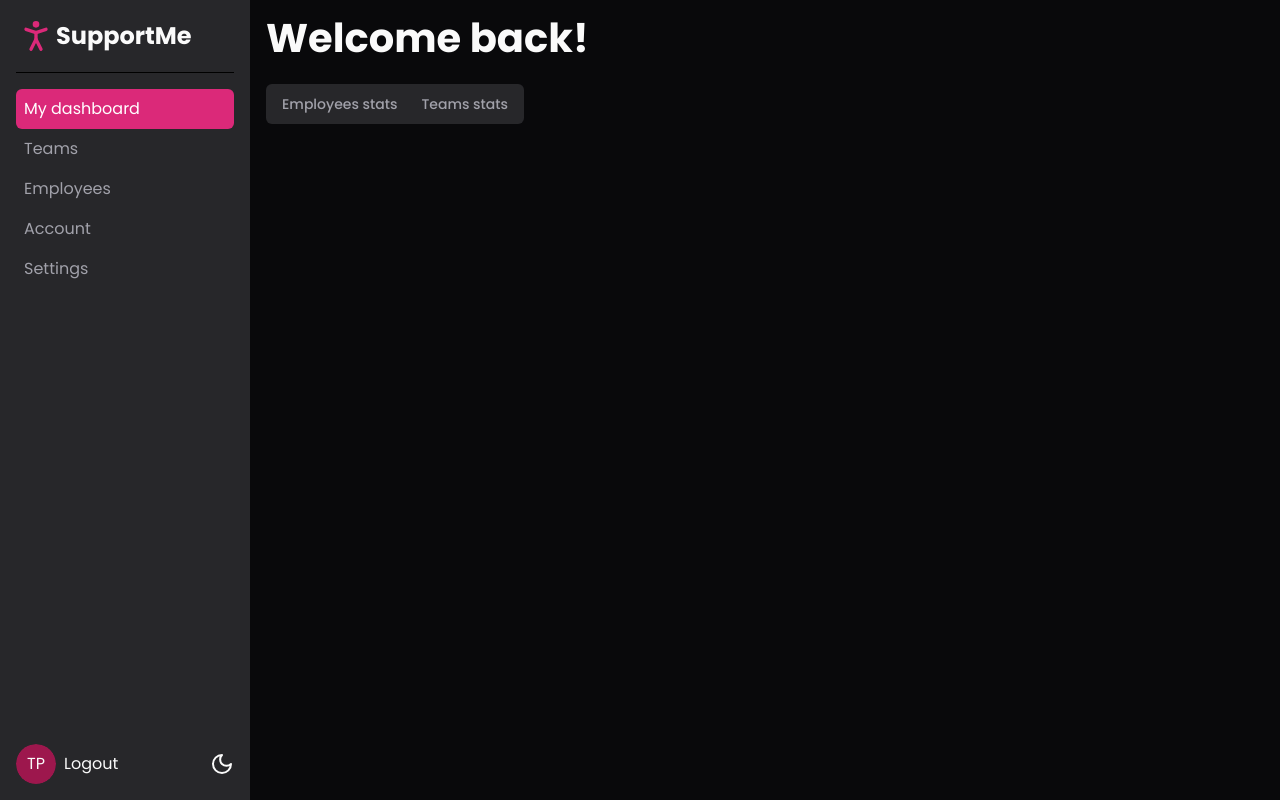
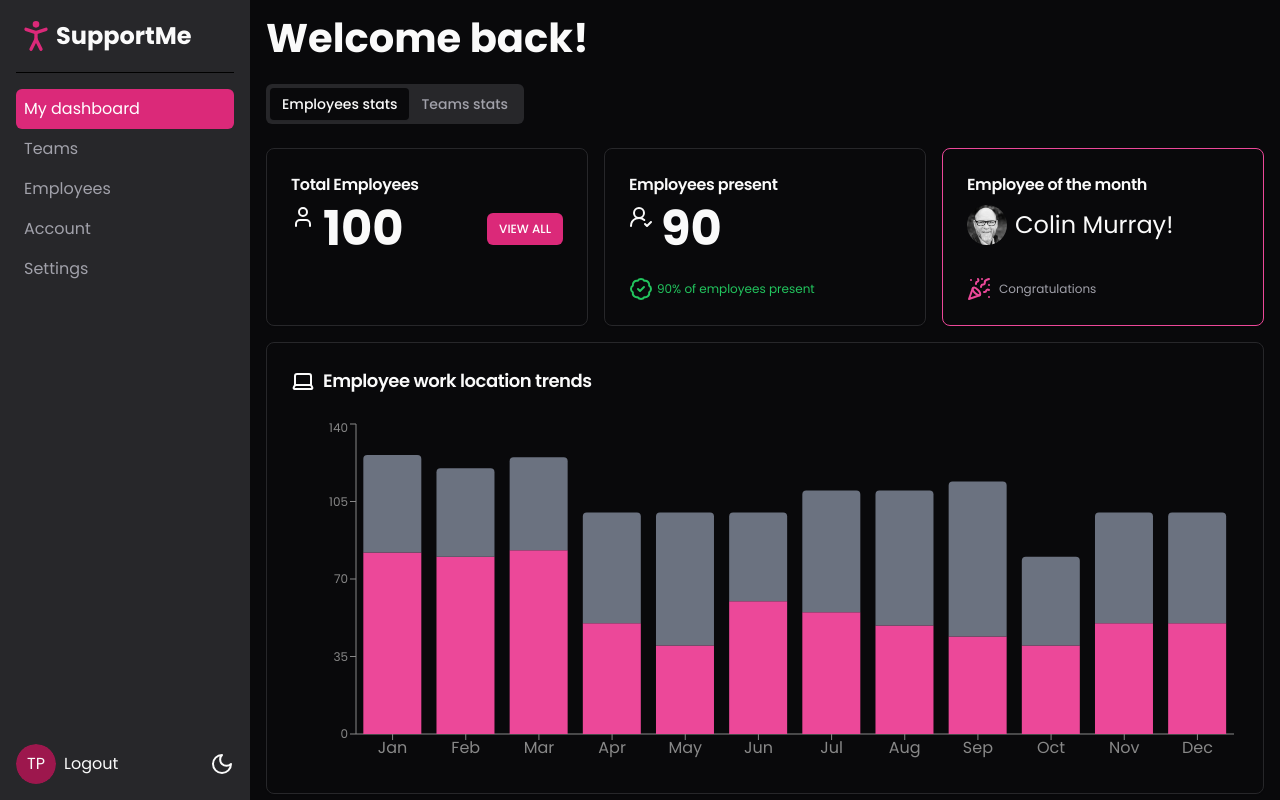
Before and after one commit to Wolferner/shadcn-ui-learning, a Next.js app: page /dashboard in a window 1280 px wide. Built offline with nearby package versions, Linux system fonts and the light colour scheme.

Commit message:
35. Created chart in work-location-trends

```diff
--- a/app/dashboard/components/employees-stats.tsx
+++ /dev/null
@@ -1,94 +0,0 @@
-import { Avatar, AvatarFallback } from '@/components/ui/avatar';
-import { Button } from '@/components/ui/button';
-import {
-	Card,
-	CardContent,
-	CardFooter,
-	CardHeader,
-	CardTitle,
-} from '@/components/ui/card';
-import cm from '@/public/cm.jpg';
-import {
-	AlertTriangleIcon,
-	BadgeCheckIcon,
-	PartyPopperIcon,
-	UserCheck2Icon,
-	UserIcon,
-	UserRoundXIcon,
-} from 'lucide-react';
-import Image from 'next/image';
-import Link from 'next/link';
-
-export default function EmployeesStats() {
-	const totalEmployees = 100;
-	const employeesPresent = 90;
-	const employeesPresentPercentage = (employeesPresent / totalEmployees) * 100;
-
-	return (
-		<div className='grid lg:grid-cols-3 gap-4'>
-			<Card>
-				<CardHeader className='pb-2'>
-					<CardTitle className='text-base'>Total Employees</CardTitle>
-				</CardHeader>
-				<CardContent className='flex justify-between items-center '>
-					<div className='flex gap-2'>
-						<UserIcon />
-						<div className='text-5xl font-bold'>{totalEmployees}</div>
-					</div>
-					<div>
-						<Button size='xs' asChild>
-							<Link href='/dashboard/employees'>View All</Link>
-						</Button>
-					</div>
-				</CardContent>
-			</Card>
-
-			<Card>
-				<CardHeader className='pb-2'>
-					<CardTitle className='text-base'>Employees present</CardTitle>
-				</CardHeader>
-				<CardContent>
-					<div className='flex gap-2'>
-						{employeesPresentPercentage > 75 ? (
-							<UserCheck2Icon />
-						) : (
-							<UserRoundXIcon />
-						)}
-
-						<div className='text-5xl font-bold'>{employeesPresent}</div>
-					</div>
-				</CardContent>
-				<CardFooter>
-					{employeesPresentPercentage > 75 ? (
-						<span className='text-xs text-green-500 flex gap-1 items-center '>
-							<BadgeCheckIcon />
-							{employeesPresentPercentage}% of employees present
-						</span>
-					) : (
-						<span className='text-xs text-red-500 flex gap-1 items-center '>
-							<AlertTriangleIcon />
-							Only {employeesPresentPercentage}% of employees are present
-						</span>
-					)}
-				</CardFooter>
-			</Card>
-
-			<Card className='border-pink-500 flex flex-col'>
-				<CardHeader className='pb-2'>
-					<CardTitle className='text-base'>Employee of the month</CardTitle>
-				</CardHeader>
-				<CardContent className='flex gap-2 items-center'>
-					<Avatar>
-						<Image src={cm} alt='employee of the month' />
-						<AvatarFallback>CM</AvatarFallback>
-					</Avatar>
-					<span className='text-2xl'>Colin Murray!</span>
-				</CardContent>
-				<CardFooter className='flex gap-2 items-center text-xs text-muted-foreground mt-auto'>
-					<PartyPopperIcon className='text-pink-500' />
-					<span>Congratulations</span>
-				</CardFooter>
-			</Card>
-		</div>
-	);
-}
--- /dev/null
+++ b/app/dashboard/components/employees/employees-stats.tsx
@@ -0,0 +1,110 @@
+import { Avatar, AvatarFallback } from '@/components/ui/avatar';
+import { Button } from '@/components/ui/button';
+import {
+	Card,
+	CardContent,
+	CardFooter,
+	CardHeader,
+	CardTitle,
+} from '@/components/ui/card';
+import cm from '@/public/cm.jpg';
+import {
+	AlertTriangleIcon,
+	BadgeCheckIcon,
+	LaptopIcon,
+	PartyPopperIcon,
+	UserCheck2Icon,
+	UserIcon,
+	UserRoundXIcon,
+} from 'lucide-react';
+import Image from 'next/image';
+import Link from 'next/link';
+import WorkLocationTrends from './work-location-trends';
+
+export default function EmployeesStats() {
+	const totalEmployees = 100;
+	const employeesPresent = 90;
+	const employeesPresentPercentage = (employeesPresent / totalEmployees) * 100;
+
+	return (
+		<>
+			<div className='grid lg:grid-cols-3 gap-4'>
+				<Card>
+					<CardHeader className='pb-2'>
+						<CardTitle className='text-base'>Total Employees</CardTitle>
+					</CardHeader>
+					<CardContent className='flex justify-between items-center '>
+						<div className='flex gap-2'>
+							<UserIcon />
+							<div className='text-5xl font-bold'>{totalEmployees}</div>
+						</div>
+						<div>
+							<Button size='xs' asChild>
+								<Link href='/dashboard/employees'>View All</Link>
+							</Button>
+						</div>
+					</CardContent>
+				</Card>
+
+				<Card>
+					<CardHeader className='pb-2'>
+						<CardTitle className='text-base'>Employees present</CardTitle>
+					</CardHeader>
+					<CardContent>
+						<div className='flex gap-2'>
+							{employeesPresentPercentage > 75 ? (
+								<UserCheck2Icon />
+							) : (
+								<UserRoundXIcon />
+							)}
+
+							<div className='text-5xl font-bold'>{employeesPresent}</div>
+						</div>
+					</CardContent>
+					<CardFooter>
+						{employeesPresentPercentage > 75 ? (
+							<span className='text-xs text-green-500 flex gap-1 items-center '>
+								<BadgeCheckIcon />
+								{employeesPresentPercentage}% of employees present
+							</span>
+						) : (
+							<span className='text-xs text-red-500 flex gap-1 items-center '>
+								<AlertTriangleIcon />
+								Only {employeesPresentPercentage}% of employees are present
+							</span>
+						)}
+					</CardFooter>
+				</Card>
+
+				<Card className='border-pink-500 flex flex-col'>
+					<CardHeader className='pb-2'>
+						<CardTitle className='text-base'>Employee of the month</CardTitle>
+					</CardHeader>
+					<CardContent className='flex gap-2 items-center'>
+						<Avatar>
+							<Image src={cm} alt='employee of the month' />
+							<AvatarFallback>CM</AvatarFallback>
+						</Avatar>
+						<span className='text-2xl'>Colin Murray!</span>
+					</CardContent>
+					<CardFooter className='flex gap-2 items-center text-xs text-muted-foreground mt-auto'>
+						<PartyPopperIcon className='text-pink-500' />
+						<span>Congratulations</span>
+					</CardFooter>
+				</Card>
+			</div>
+
+			<Card className='my-4'>
+				<CardHeader>
+					<CardTitle className='text-lg flex items-center gap-2'>
+						<LaptopIcon />
+						Employee work location trends
+					</CardTitle>
+				</CardHeader>
+				<CardContent>
+					<WorkLocationTrends />
+				</CardContent>
+			</Card>
+		</>
+	);
+}
--- /dev/null
+++ b/app/dashboard/components/employees/work-location-trends.tsx
@@ -0,0 +1,24 @@
+'use client';
+import data from '@/data';
+import {
+	Bar,
+	BarChart,
+	ResponsiveContainer,
+	Tooltip,
+	XAxis,
+	YAxis,
+} from 'recharts';
+
+export default function WorkLocationTrends() {
+	return (
+		<ResponsiveContainer height={350} width='100%'>
+			<BarChart data={data}>
+				<XAxis dataKey='name' stroke='#888888' />
+				<YAxis stroke='#888888' fontSize={12} />
+				<Tooltip />
+				<Bar dataKey='office' stackId={1} fill='#ec4899' />
+				<Bar dataKey='wfh' stackId={1} fill='#6b7280' radius={[4, 4, 0, 0]} />
+			</BarChart>
+		</ResponsiveContainer>
+	);
+}
--- a/app/dashboard/page.tsx
+++ b/app/dashboard/page.tsx
@@ -1,10 +1,10 @@
 import { Tabs, TabsContent, TabsList, TabsTrigger } from '@/components/ui/tabs';
-import EmployeesStats from './components/employees-stats';
+import EmployeesStats from './components/employees/employees-stats';
 import TeamsStats from './components/teams-stats';
 
 export default function Dashboard() {
 	return (
-		<Tabs>
+		<Tabs defaultValue='employees'>
 			<TabsList className='mb-4'>
 				<TabsTrigger value='employees'>Employees stats</TabsTrigger>
 				<TabsTrigger value='teams'>Teams stats</TabsTrigger>
--- /dev/null
+++ b/data.ts
@@ -0,0 +1,64 @@
+const data = [
+	{
+		name: 'Jan',
+		office: 82,
+		wfh: 44,
+	},
+	{
+		name: 'Feb',
+		office: 80,
+		wfh: 40,
+	},
+	{
+		name: 'Mar',
+		office: 83,
+		wfh: 42,
+	},
+	{
+		name: 'Apr',
+		office: 50,
+		wfh: 50,
+	},
+	{
+		name: 'May',
+		office: 40,
+		wfh: 60,
+	},
+	{
+		name: 'Jun',
+		office: 60,
+		wfh: 40,
+	},
+	{
+		name: 'Jul',
+		office: 55,
+		wfh: 55,
+	},
+	{
+		name: 'Aug',
+		office: 49,
+		wfh: 61,
+	},
+	{
+		name: 'Sep',
+		office: 44,
+		wfh: 70,
+	},
+	{
+		name: 'Oct',
+		office: 40,
+		wfh: 40,
+	},
+	{
+		name: 'Nov',
+		office: 50,
+		wfh: 50,
+	},
+	{
+		name: 'Dec',
+		office: 50,
+		wfh: 50,
+	},
+];
+
+export default data;
--- a/package.json
+++ b/package.json
@@ -27,6 +27,7 @@
     "react-day-picker": "^8.10.0",
     "react-dom": "^18",
     "react-hook-form": "^7.51.1",
+    "recharts": "^2.12.3",
     "tailwind-merge": "^2.2.2",
     "tailwindcss-animate": "^1.0.7",
     "zod": "^3.22.4"
```
Also changed, not shown: 1 other file (tests, documents, lock files or other folders).
